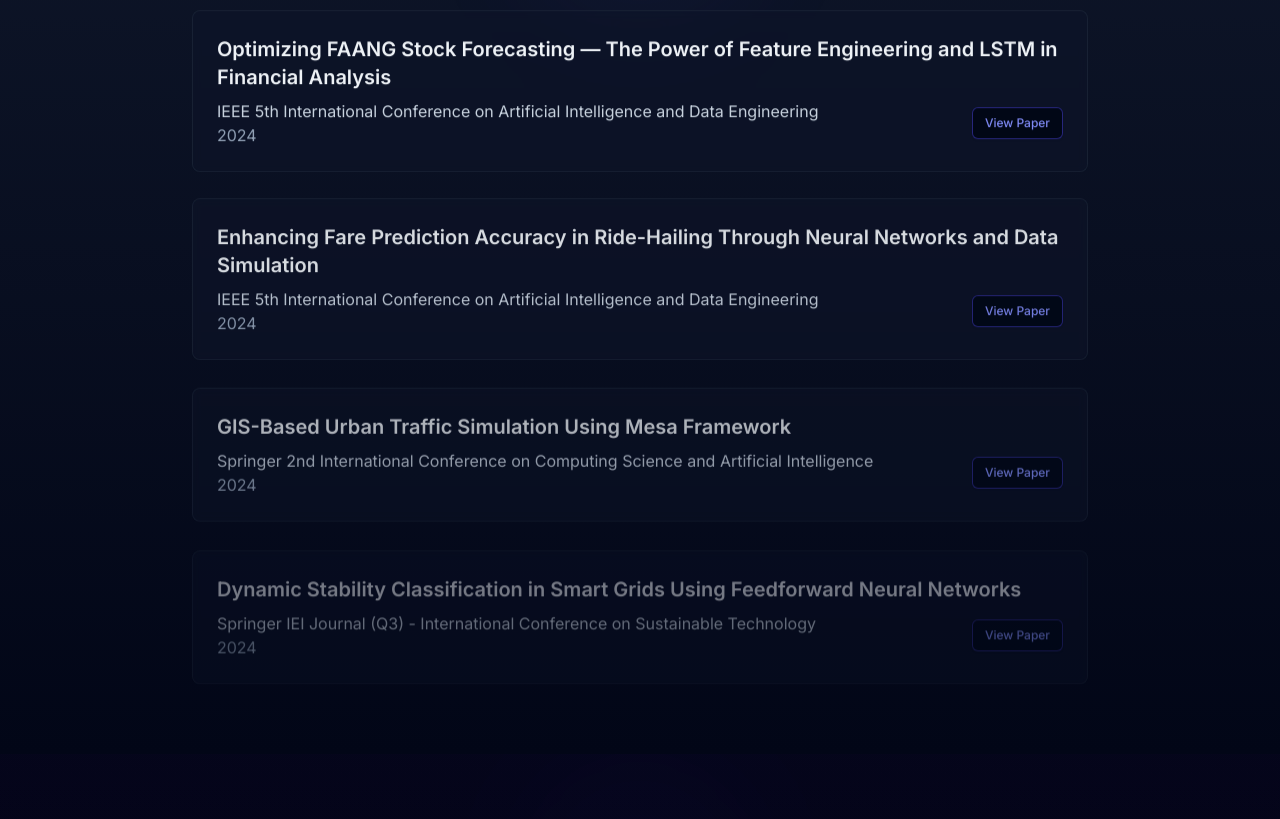
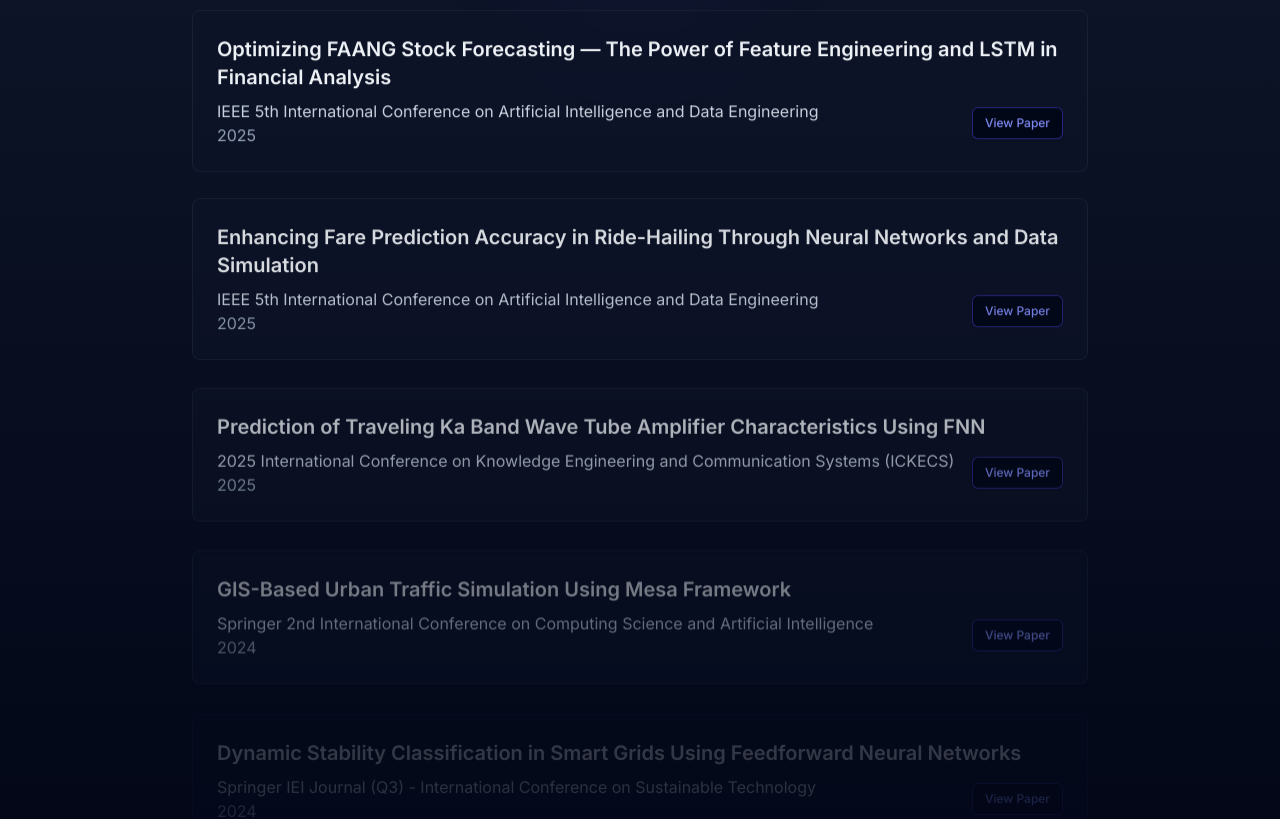
Before and after one commit to PRIYANSHU2026/PRIYANSHU2026.github.io, a Next.js app: page / in a window 1280 px wide. Shown: the part 3540-4359 px from the top of the page. Built offline with nearby package versions, Linux system fonts and the light colour scheme.

Commit message:
Update PublicationsSection.tsx
Signed-off-by: PRIYANSHU TIWARI <153541511+PRIYANSHU2026@users.noreply.github.com>

```diff
--- a/src/components/sections/PublicationsSection.tsx
+++ b/src/components/sections/PublicationsSection.tsx
@@ -18,25 +18,32 @@
     id: 1,
     title: "Optimizing FAANG Stock Forecasting — The Power of Feature Engineering and LSTM in Financial Analysis",
     conference: "IEEE 5th International Conference on Artificial Intelligence and Data Engineering",
-    year: 2024,
-    link: "#",
+    year: 2025,
+    link: "10.1109/AIDE64228.2025.10987293",
   },
   {
     id: 2,
     title: "Enhancing Fare Prediction Accuracy in Ride-Hailing Through Neural Networks and Data Simulation",
     conference: "IEEE 5th International Conference on Artificial Intelligence and Data Engineering",
-    year: 2024,
-    link: "#",
+    year: 2025,
+    link: "10.1109/AIDE64228.2025.10987321",
+  },
+   {
+    id: 3,
+    title: "Prediction of Traveling Ka Band Wave Tube Amplifier Characteristics Using FNN",
+    conference: "2025 International Conference on Knowledge Engineering and Communication Systems (ICKECS)",
+    year: 2025,
+    link: "https://ieeexplore.ieee.org/document/11034912",
   },
   {
-    id: 3,
+    id: 4,
     title: "GIS-Based Urban Traffic Simulation Using Mesa Framework",
     conference: "Springer 2nd International Conference on Computing Science and Artificial Intelligence",
     year: 2024,
     link: "#",
   },
   {
-    id: 4,
+    id: 5,
     title: "Dynamic Stability Classification in Smart Grids Using Feedforward Neural Networks",
     conference: "Springer IEI Journal (Q3) - International Conference on Sustainable Technology",
     year: 2024,
```
